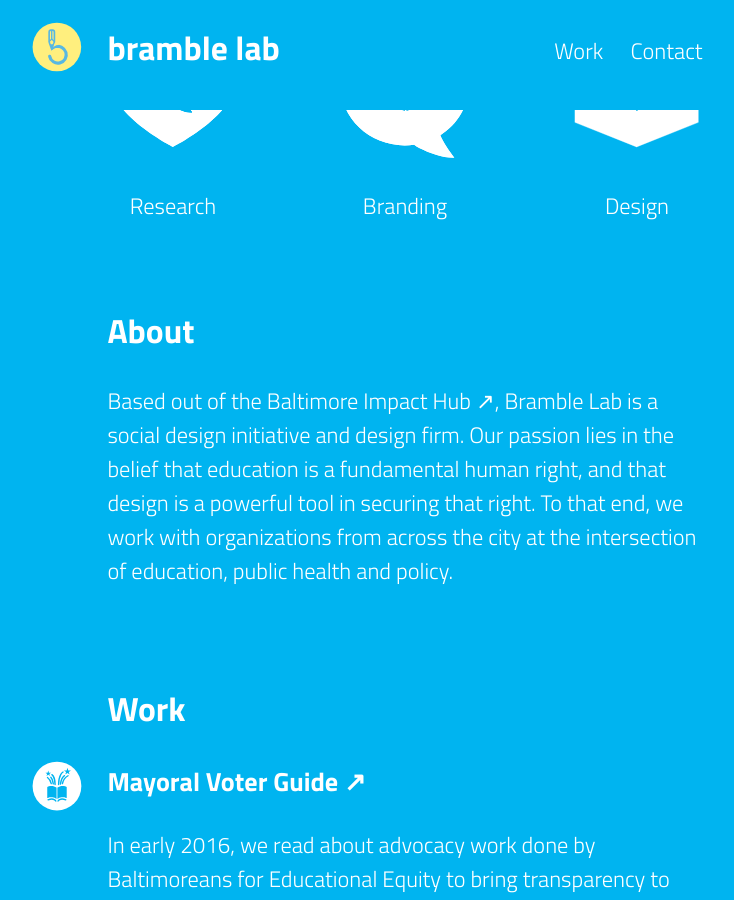
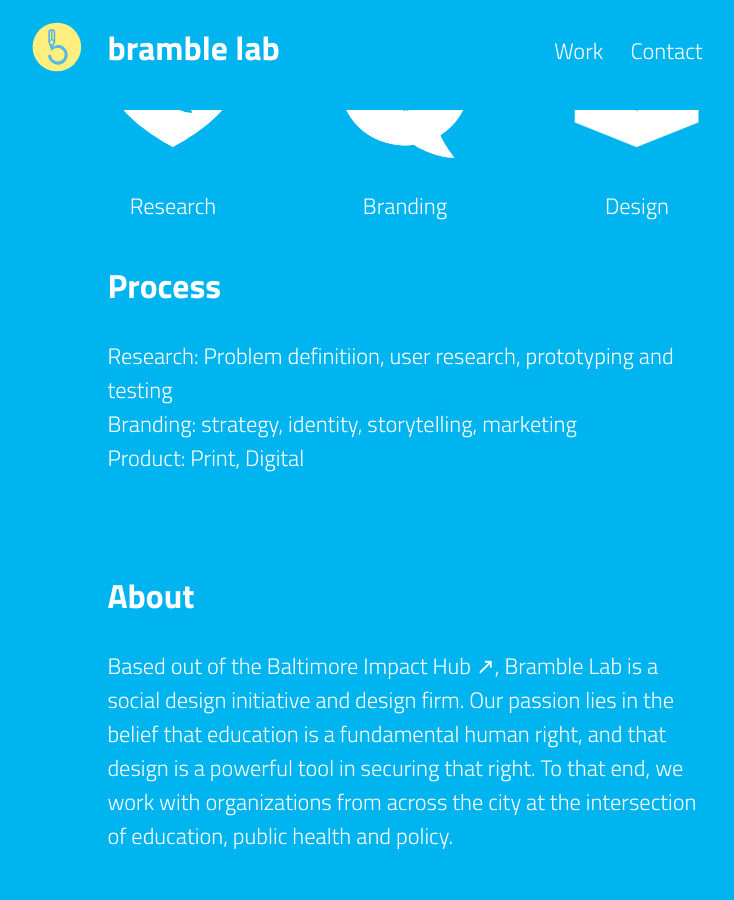
Before and after one commit to bramblelab/bramblelab.github.io, a Jekyll site: the page built from index.md, in a window 1280 px wide and 900 px high, scrolled down 550 px. Shown: the whole window, without its empty margins (235-969 px from the left). Built offline with Jekyll 4.4.1, drawn with Linux system fonts in a browser that asks for light colours.

Commit message:
Updated Index

```diff
--- a/index.md
+++ b/index.md
@@ -44,6 +44,12 @@ layout: page-layout
       <p>Design</p>
     </div>
   </div>
+<h2>Process</h2>
+<ul>
+<li>Research: Problem definitiion, user research, prototyping and testing</li>
+<li>Branding: strategy, identity, storytelling, marketing</li>
+<li>Product: Print, Digital</li>
+</ul>
 </section>
 
 <section id="about">
```
